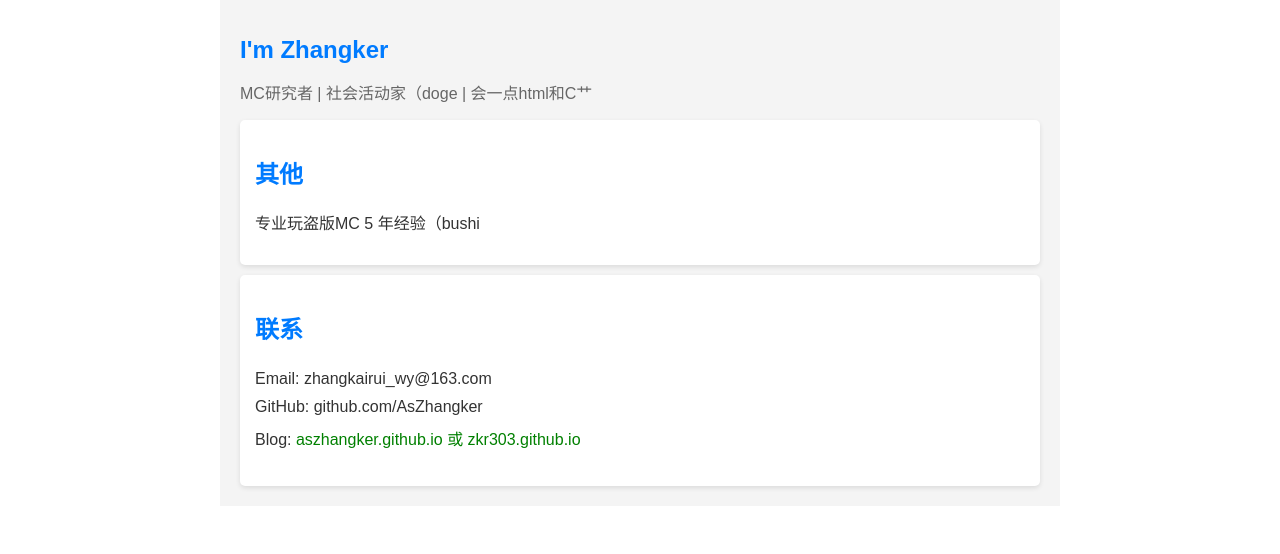
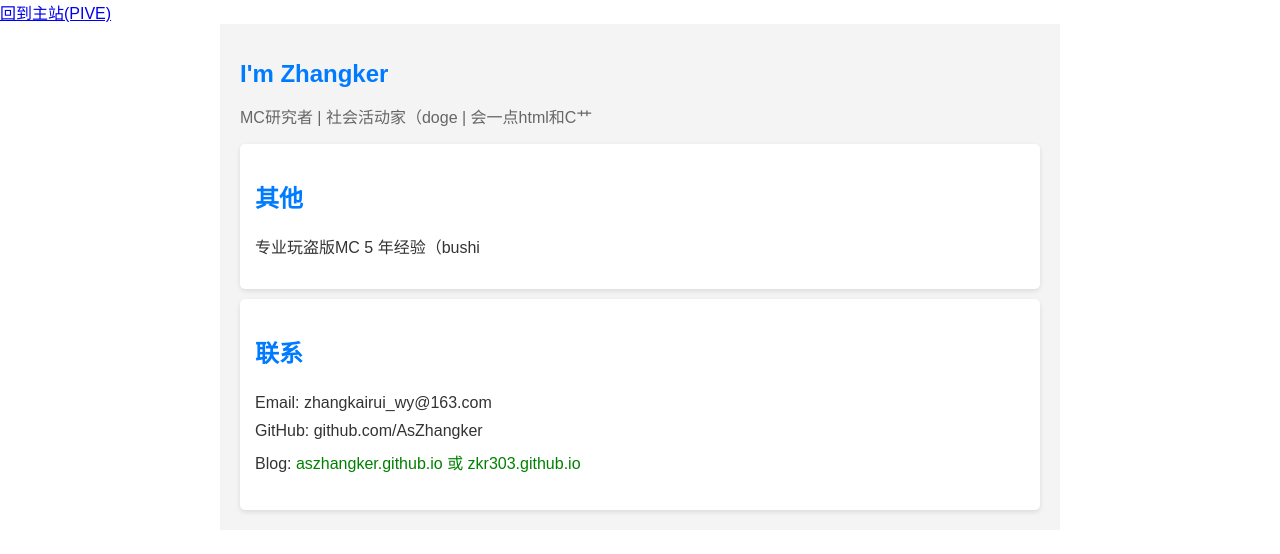
Before and after one commit to zkr303/zkr303.github.io, a plain HTML site: page index.html in a window 1280 px wide. Drawn offline with Linux system fonts and the light colour scheme.

Commit message:
Update index.html

```diff
--- a/index.html
+++ b/index.html
@@ -4,6 +4,7 @@
     <meta charset="UTF-8">
     <meta name="viewport" content="width=device-width, initial-scale=1.0">
     <title>我的首页</title>
+    <a class="button" href="https://aszhangker.github.io/">回到主站(PIVE)</a>
     <link rel="stylesheet" href="styles.css">
 </head>
 <body>
```
